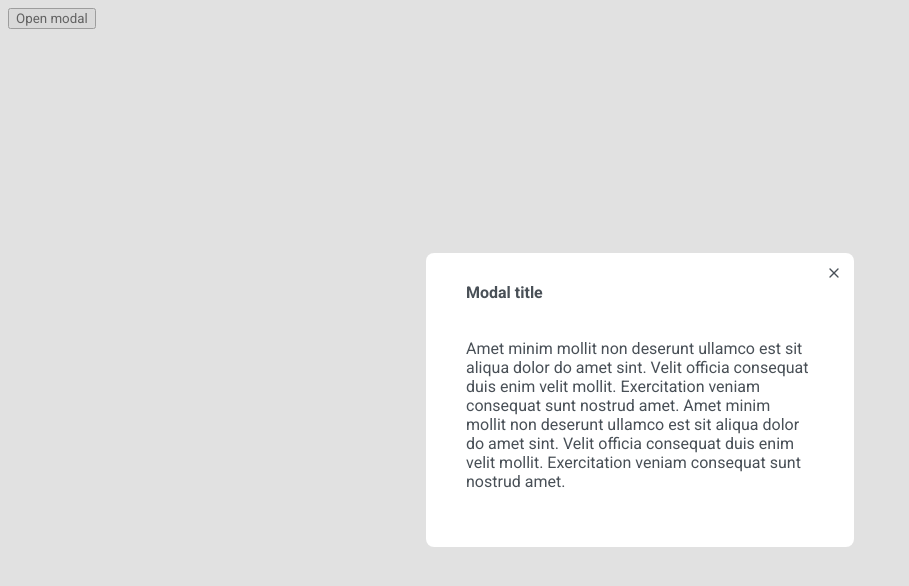
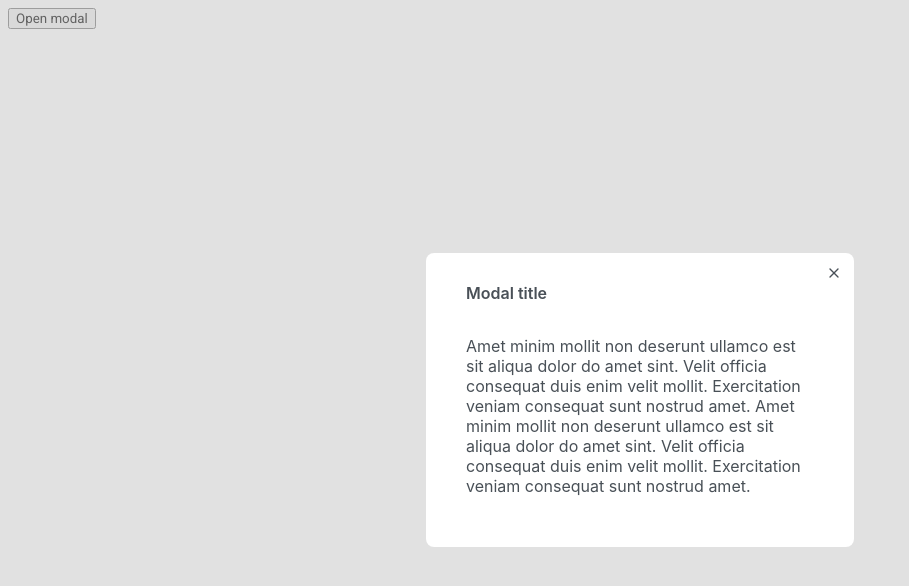
Before and after one commit to js-tasks-ru/htmlcss-20220120_alexander-kuimov, a website: page 05-lection3/02-modal/index.html in a window 1280 px wide. Both pictures are taken after a click on the button "Open modal". Shown: the whole page, without its empty margins (0-909 px from the left). Drawn offline with Linux system fonts and the light colour scheme.

Commit message:
Add fixes 5-2

```diff
--- a/05-lection3/02-modal/modal.css
+++ b/05-lection3/02-modal/modal.css
@@ -19,7 +19,6 @@
     top: 12px;
     right: 12px;
     cursor: pointer;
-    fill: var(--black);
     width: 16px;
     height: 16px;
 }
@@ -27,12 +26,14 @@
 .modal__title {
     display: flex;
     width: 100%;
+    font-family: 'Inter', sans-serif;
     font-weight: 600;
     font-size: 16px;
     margin: 0 0 14px;
 }
 
 .modal__content {
+    font-family: 'Inter', sans-serif;
     font-weight: 400;
     font-size: 16px;
 }
```
